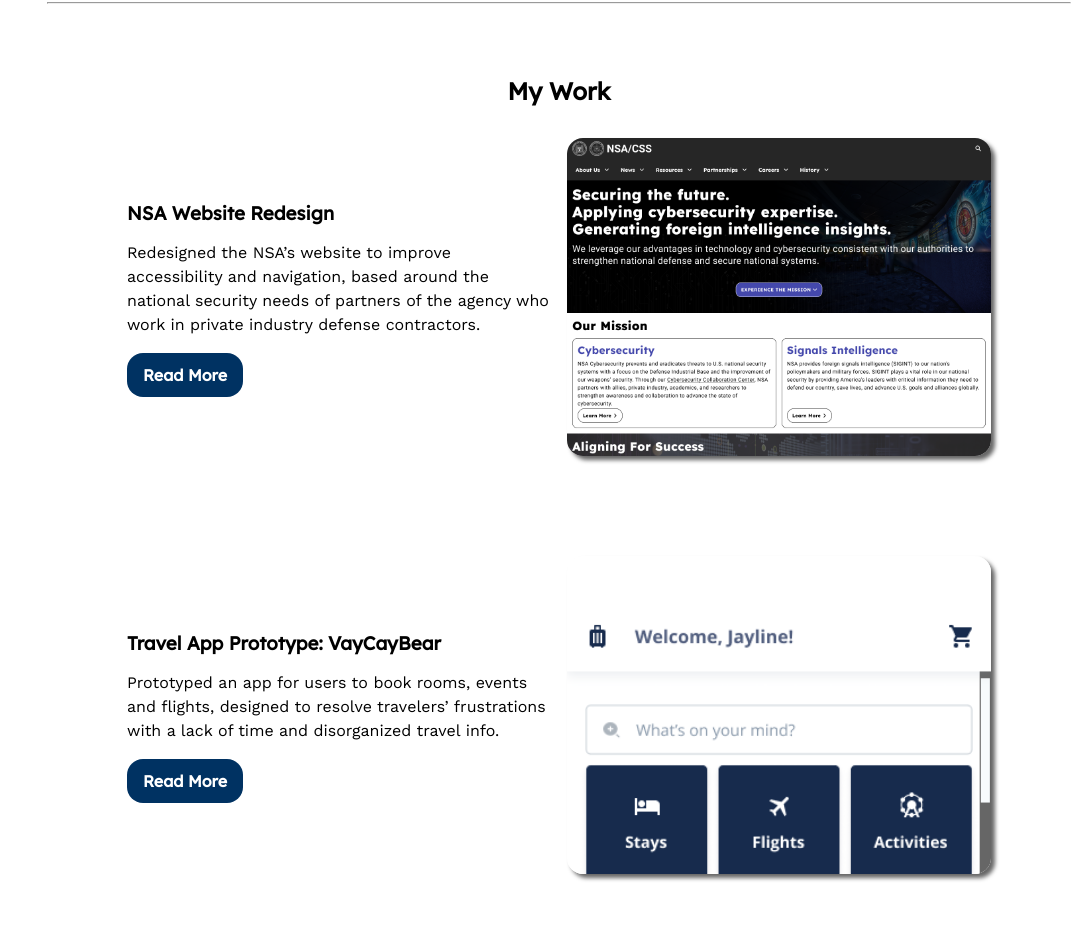
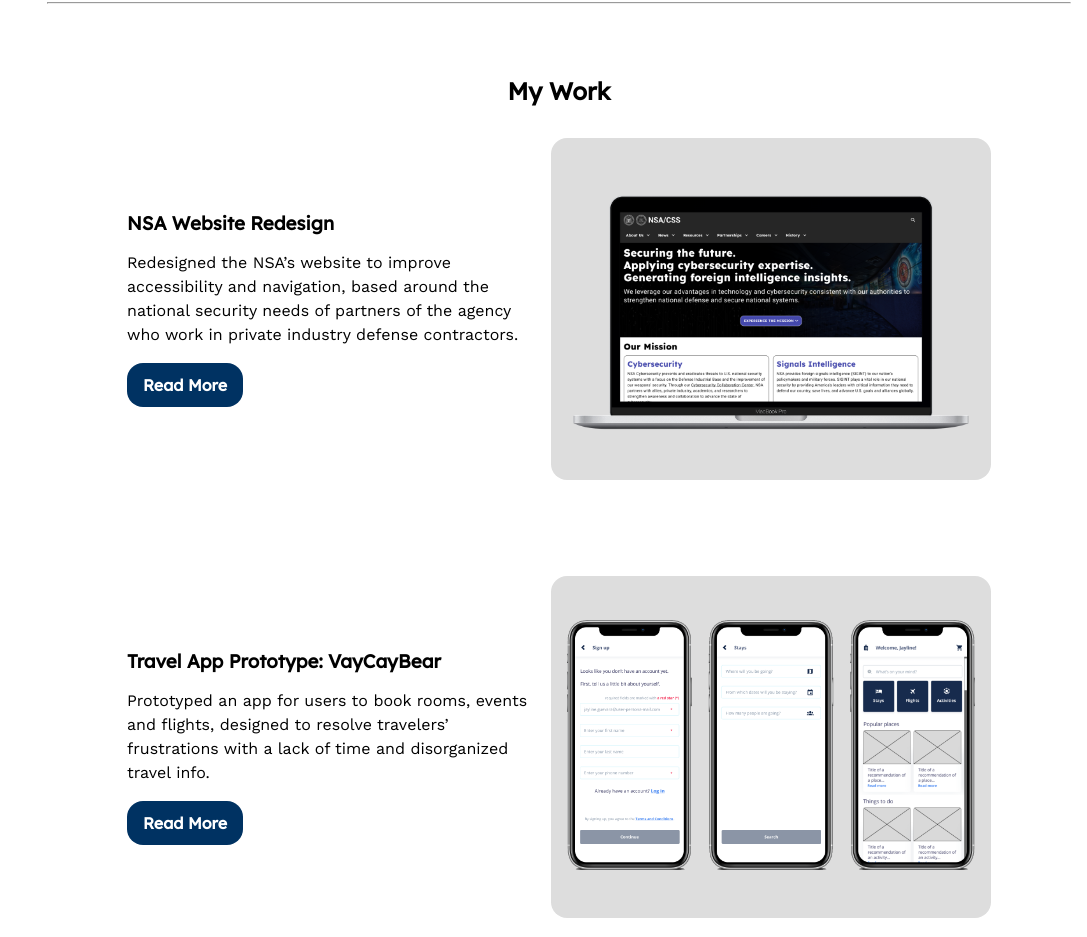
Before and after one commit to therealsunnyxu/ux_ui_hw_19, a plain HTML site: page index.html in a window 1280 px wide. Shown: the part 518-1455 px from the top of the page, without its empty margins (193-1280 px from the left). Drawn offline with nearby package versions, Linux system fonts and the light colour scheme.

Commit message:
turned work previews into mockups

```diff
--- a/css/stylesheet.css
+++ b/css/stylesheet.css
@@ -334,9 +334,15 @@ li {
     height: 100%;
     border-radius: 16px;
     aspect-ratio: 4 / 3;
-    object-fit: cover;
-    object-position: 50% 0%;
-    box-shadow: 4px 4px 4px #666;
+    object-fit: contain;
+    object-position: center;
+
+}
+
+.projectCardImg {
+    background-color: #DDD;
+    border-radius: 16px;
+    padding: 16px;
 }
 
 .fancyLiWrapper {
--- a/index.html
+++ b/index.html
@@ -107,7 +107,7 @@
                     <div class="cardWrapper projectCardWrapper">
                         <div class="card projectCard">
                             <div class="projectCardImg">
-                                <a href="#"><img alt="Preview of NSA Website Redesign" src="images/nsa prev.png"></a>
+                                <a href="#"><img alt="Preview of NSA Website Redesign" src="images/nsa mock.png"></a>
                             </div>
                             <div class="projectCardText">
                                 <h3>NSA Website Redesign</h3>
@@ -121,8 +121,7 @@
                         </div>
                         <div class="card projectCard">
                             <div class="projectCardImg">
-                                <a href="#"><img alt="Preview of Travel App Prototype"
-                                        src="images/vaycaybear prev.png"></a>
+                                <a href="#"><img alt="Preview of Travel App Prototype" src="images/travel mock.png"></a>
                             </div>
                             <div class="projectCardText">
                                 <h3>Travel App Prototype: VayCayBear</h3>
```
Also changed, not shown: images/nsa mock.png (added), images/travel mock.png (added).
